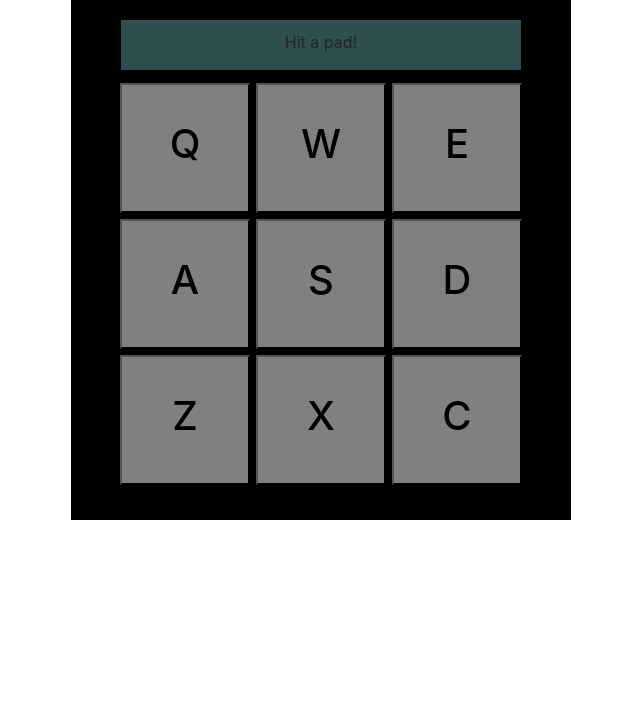
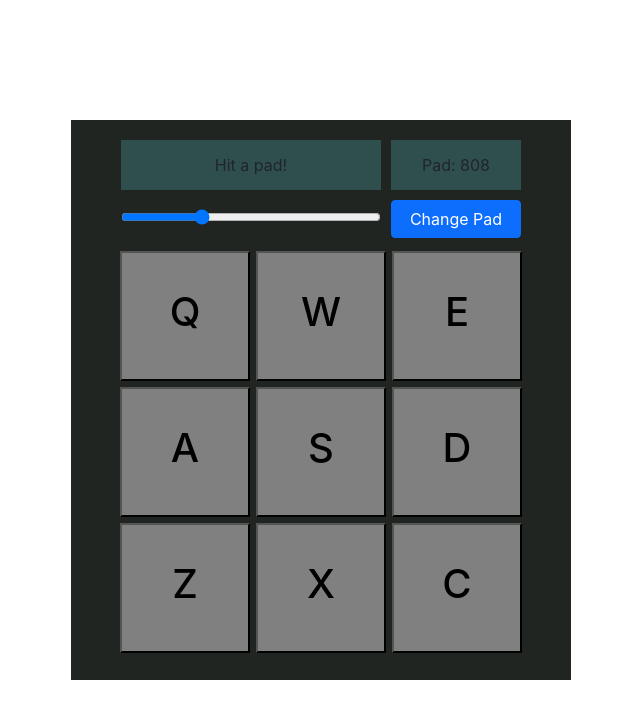
Before and after one commit to kevmhughes/drum-machine, a React (Create React App) app: page / in a window 1280 px wide. Shown: the top 718 px of the page, without its empty margins (319-959 px from the left). Built offline with nearby package versions, Linux system fonts and the light colour scheme.

Commit message:
Add nine-pads.jsx component, drum-pad.css, and modified UI

```diff
--- a/package.json
+++ b/package.json
@@ -37,5 +37,8 @@
       "last 1 firefox version",
       "last 1 safari version"
     ]
+  },
+  "devDependencies": {
+    "gh-pages": "^3.2.3"
   }
 }
--- a/public/index.html
+++ b/public/index.html
@@ -30,16 +30,7 @@
   <body>
     <noscript>You need to enable JavaScript to run this app.</noscript>
     <div id="root"></div>
-    <!--
-      This HTML file is a template.
-      If you open it directly in the browser, you will see an empty page.
-
-      You can add webfonts, meta tags, or analytics to this file.
-      The build step will place the bundled scripts into the <body> tag.
-
-      To begin the development, run `npm start` or `yarn start`.
-      To create a production bundle, use `npm run build` or `yarn build`.
-    -->
+    <script src="https://g200kg.github.io/webaudio-controls/webaudio-controls.js"></script>
     <script src="https://cdn.freecodecamp.org/testable-projects-fcc/v1/bundle.js"></script>
   </body>
 </html>
--- a/src/App.css
+++ b/src/App.css
@@ -1,9 +1,15 @@
+#root {
+    display: flex;
+    align-items: center;
+    height: 100vh;
+}
+
 #drum-machine {
-    background-color: black;
     width: 500px;
-    height: 520px;
+    height: 560px;
     margin-left: auto;
     margin-right: auto;
+    background-color: rgb(33 37 34)
 }
 
  #drum-layout {
@@ -17,30 +23,55 @@
     margin-top: 10px;
 }
 
-.drum-pad {
-    width: 130px;
-    height: 130px;
-    background-color: grey;
-    margin: 3px;
+#display {
     display: flex;
+    height: 50px;
+    background-color: darkslategrey;
+    width: 260px;
+    margin-top: 10p;
+    padding: 10px;
     align-items: center;
     justify-content: center;
 }
 
-#display {
+.slider {
+    width: 260px;
+}
+
+#change-pad-button {
+    width: 130px;
+    margin-left: 10px;
+}
+
+#display-two {
     display: flex;
-    flex-direction: row;
+    margin-left: 10px;
+    height: 50px;
+    background-color: darkslategrey;
+    width: 130px;
+    margin-top: 10p;
+    padding: 10px;
     justify-content: center;
-    flex-wrap: wrap;
+    align-items: center;
+}
+
+#display-panel {
+    display: flex;
+    width: 400px;
     margin-left: auto;
     margin-right: auto;
-    height: 50px;
-    background-color: darkslategrey;
-    width: 400px;
-    margin-top: 10p;
-    padding: 10px;
 }
 
 .top {
     height: 20px;
 }
+
+.control-panel {
+    display: flex;
+    align-items: center;
+    justify-content: space-around;
+    width: 400px;
+    margin-left: auto;
+    margin-right: auto;
+    margin-top: 10px;
+}
--- a/src/App.js
+++ b/src/App.js
@@ -1,5 +1,5 @@
 import React, { Component } from 'react';
-import DrumPad from './components/drum-pad/drum-pad';
+import NinePads from './components/nine-pads/nine-pads';
 import './App.css';
 
 class App extends Component {
@@ -7,86 +7,88 @@ class App extends Component {
     super(props);
     this.state = {
       display: "Hit a pad!",
-      currentPadBank: [this.data],
+      switch: true,
+      sliderVal: 0.3,
     };
+    this.handleSwitch = this.handleSwitch.bind(this);
+    this.adjustVolume = this.adjustVolume.bind(this);
   }
 
-  data = [
-    {
-      keyCode: 81,
-      keyTrigger: 'Q',
-      id: 'Heater-1',
-      url: 'https://s3.amazonaws.com/freecodecamp/drums/Heater-1.mp3'
-    },
-    {
-      keyCode: 87,
-      keyTrigger: 'W',
-      id: 'Heater-2',
-      url: 'https://s3.amazonaws.com/freecodecamp/drums/Heater-2.mp3'
-    },
-    {
-      keyCode: 69,
-      keyTrigger: 'E',
-      id: 'Heater-3',
-      url: 'https://s3.amazonaws.com/freecodecamp/drums/Heater-3.mp3'
-    },
-    {
-      keyCode: 65,
-      keyTrigger: 'A',
-      id: 'Heater-4',
-      url: 'https://s3.amazonaws.com/freecodecamp/drums/Heater-4_1.mp3'
-    },
-    {
-      keyCode: 83,
-      keyTrigger: 'S',
-      id: 'Clap',
-      url: 'https://s3.amazonaws.com/freecodecamp/drums/Heater-6.mp3'
-    },
-    {
-      keyCode: 68,
-      keyTrigger: 'D',
-      id: 'Open-HH',
-      url: 'https://s3.amazonaws.com/freecodecamp/drums/Dsc_Oh.mp3'
-    },
-    {
-      keyCode: 90,
-      keyTrigger: 'Z',
-      id: "Kick-n'-Hat",
-      url: 'https://s3.amazonaws.com/freecodecamp/drums/Kick_n_Hat.mp3'
-    },
-    {
-      keyCode: 88,
-      keyTrigger: 'X',
-      id: 'Kick',
-      url: 'https://s3.amazonaws.com/freecodecamp/drums/RP4_KICK_1.mp3'
-    },
-    {
-      keyCode: 67,
-      keyTrigger: 'C',
-      id: 'Closed-HH',
-      url: 'https://s3.amazonaws.com/freecodecamp/drums/Cev_H2.mp3'
-    }
-  ];
+  handleSwitch() {
+    this.setState(prevState => ({
+      switch: !prevState.switch
+    }));
+    this.state.switch
+    ?
+    this.setState({
+      displayTwo: 'Pad: 808'
+    })
+    :
+    this.setState({
+      displayTwo: 'Pad: 909'
+    });
+  }
 
   handleDisplay = display => this.setState({ display })
 
+  adjustVolume(e) {
+      this.setState({
+        sliderVal: e.target.value,
+        display: 'Volume: ' + Math.round(e.target.value * 100)
+      });
+      setTimeout(() => this.clearDisplay(), 1000);
+  }
+
+  clearDisplay() {
+    this.setState({
+      display: ''
+    });
+  }
 
   render() {
+    {
+      const clips = [].slice.call(document.getElementsByClassName('clip'));
+      clips.forEach(sound => {
+        sound.volume = this.state.sliderVal;
+      });
+    }
     return(
       <div id="drum-machine">
         <div className="top"></div>
-        <div id="display">{this.state.display}</div>
-          <div id="drum-layout">
-            {this.data.map(d => (
-              <DrumPad
-                id={d.id}
-                letter={d.keyTrigger}
-                src={d.url}
-                key={d.keyCode}
-                handleDisplay={this.handleDisplay}
-              />
-            ))}
+        <div id="display-panel">
+          <div id="display">
+            {this.state.display}
           </div>
+          {this.state.switch ? <div id="display-two">
+          Pad: 808
+          </div> : <div id="display-two">
+          Pad: 909
+          </div> }
+        </div>
+        <div className="control-panel">
+          <div >
+              <input
+                  className="slider"
+                  max='1'
+                  min='0'
+                  onChange={this.adjustVolume}
+                  step='0.01'
+                  type='range'
+                  value={this.state.sliderVal}
+                />
+            </div>
+          <button
+            onClick={this.handleSwitch}
+            className="btn btn-primary"
+            id="change-pad-button"
+          >
+            Change Pad
+          </button>
+        </div>
+        <NinePads
+          clipVolume={this.state.sliderVal}
+          switch={this.state.switch}
+          handleDisplay={this.handleDisplay}/>
       </div>
     )
   }
--- /dev/null
+++ b/src/components/drum-pad/drum-pad.css
@@ -0,0 +1,29 @@
+.drum-pad {
+    width: 130px;
+    height: 130px;
+    background-color: grey;
+    margin: 3px;
+    display: flex;
+    align-items: center;
+    justify-content: center;
+}
+
+.drum-pad:active {
+    width: 130px;
+    height: 130px;
+    background-color: rgb(97, 97, 97);
+    margin: 3px;
+    display: flex;
+    align-items: center;
+    justify-content: center;
+}
+
+.drum-pad:after {
+    width: 130px;
+    height: 130px;
+    background-color: rgb(97, 97, 97);
+    margin: 3px;
+    display: flex;
+    align-items: center;
+    justify-content: center;
+}
--- a/src/components/drum-pad/drum-pad.jsx
+++ b/src/components/drum-pad/drum-pad.jsx
@@ -1,11 +1,14 @@
 import React, { Component } from 'react';
+import './drum-pad.css';
 
 export default class DrumPad extends Component {
   constructor(props){
     super(props);
+
     this.state = {
-
     };
+    this.handleKeyDown = this.handleKeyDown.bind(this);
+    this.handleClick = this.handleClick.bind(this);
   }
 
   componentDidMount() {
--- /dev/null
+++ b/src/components/nine-pads/nine-pads.jsx
@@ -0,0 +1,158 @@
+import React, { Component } from 'react';
+import DrumPad from '../drum-pad/drum-pad';
+
+export default class NinePads extends Component {
+  constructor(props){
+    super(props);
+    this.state = {
+    };
+  }
+
+  data = [
+    {
+      keyCode: 81,
+      keyTrigger: 'Q',
+      id: 'Heater-1',
+      url: 'https://s3.amazonaws.com/freecodecamp/drums/Heater-1.mp3'
+    },
+    {
+      keyCode: 87,
+      keyTrigger: 'W',
+      id: 'Heater-2',
+      url: 'https://s3.amazonaws.com/freecodecamp/drums/Heater-2.mp3'
+    },
+    {
+      keyCode: 69,
+      keyTrigger: 'E',
+      id: 'Heater-3',
+      url: 'https://s3.amazonaws.com/freecodecamp/drums/Heater-3.mp3'
+    },
+    {
+      keyCode: 65,
+      keyTrigger: 'A',
+      id: 'Heater-4',
+      url: 'https://s3.amazonaws.com/freecodecamp/drums/Heater-4_1.mp3'
+    },
+    {
+      keyCode: 83,
+      keyTrigger: 'S',
+      id: 'Clap',
+      url: 'https://s3.amazonaws.com/freecodecamp/drums/Heater-6.mp3'
+    },
+    {
+      keyCode: 68,
+      keyTrigger: 'D',
+      id: 'Open-HH',
+      url: 'https://s3.amazonaws.com/freecodecamp/drums/Dsc_Oh.mp3'
+    },
+    {
+      keyCode: 90,
+      keyTrigger: 'Z',
+      id: "Kick-n'-Hat",
+      url: 'https://s3.amazonaws.com/freecodecamp/drums/Kick_n_Hat.mp3'
+    },
+    {
+      keyCode: 88,
+      keyTrigger: 'X',
+      id: 'Kick',
+      url: 'https://s3.amazonaws.com/freecodecamp/drums/RP4_KICK_1.mp3'
+    },
+    {
+      keyCode: 67,
+      keyTrigger: 'C',
+      id: 'Closed-HH',
+      url: 'https://s3.amazonaws.com/freecodecamp/drums/Cev_H2.mp3'
+    }
+  ];
+
+  data2 = [
+    {
+      keyCode: 81,
+      keyTrigger: 'Q',
+      id: 'Chord-1',
+      url: 'https://s3.amazonaws.com/freecodecamp/drums/Chord_1.mp3'
+    },
+    {
+      keyCode: 87,
+      keyTrigger: 'W',
+      id: 'Chord-2',
+      url: 'https://s3.amazonaws.com/freecodecamp/drums/Chord_2.mp3'
+    },
+    {
+      keyCode: 69,
+      keyTrigger: 'E',
+      id: 'Chord-3',
+      url: 'https://s3.amazonaws.com/freecodecamp/drums/Chord_3.mp3'
+    },
+    {
+      keyCode: 65,
+      keyTrigger: 'A',
+      id: 'Shaker',
+      url: 'https://s3.amazonaws.com/freecodecamp/drums/Give_us_a_light.mp3'
+    },
+    {
+      keyCode: 83,
+      keyTrigger: 'S',
+      id: 'Open-HH',
+      url: 'https://s3.amazonaws.com/freecodecamp/drums/Dry_Ohh.mp3'
+    },
+    {
+      keyCode: 68,
+      keyTrigger: 'D',
+      id: 'Closed-HH',
+      url: 'https://s3.amazonaws.com/freecodecamp/drums/Bld_H1.mp3'
+    },
+    {
+      keyCode: 90,
+      keyTrigger: 'Z',
+      id: 'Punchy-Kick',
+      url: 'https://s3.amazonaws.com/freecodecamp/drums/punchy_kick_1.mp3'
+    },
+    {
+      keyCode: 88,
+      keyTrigger: 'X',
+      id: 'Side-Stick',
+      url: 'https://s3.amazonaws.com/freecodecamp/drums/side_stick_1.mp3'
+    },
+    {
+      keyCode: 67,
+      keyTrigger: 'C',
+      id: 'Snare',
+      url: 'https://s3.amazonaws.com/freecodecamp/drums/Brk_Snr.mp3'
+    }
+  ];
+
+  render() {
+    if (this.props.switch === true )
+{
+    return(
+        <div id="drum-layout">
+        {this.data.map(d => (
+          <DrumPad
+            id={d.id}
+            letter={d.keyTrigger}
+            src={d.url}
+            key={d.keyCode}
+            handleDisplay={this.props.handleDisplay}
+          />
+        ))}
+      </div>
+    );
+  } else
+  {
+      return(
+          <div id="drum-layout">
+          {this.data2.map(d => (
+            <DrumPad
+              id={d.id}
+              letter={d.keyTrigger}
+              src={d.url}
+              key={d.keyCode}
+              handleDisplay={this.props.handleDisplay}
+            />
+          ))}
+        </div>
+      );
+    }
+  }
+}
```
Also changed, not shown: 2 other files (tests, documents, lock files or other folders).
